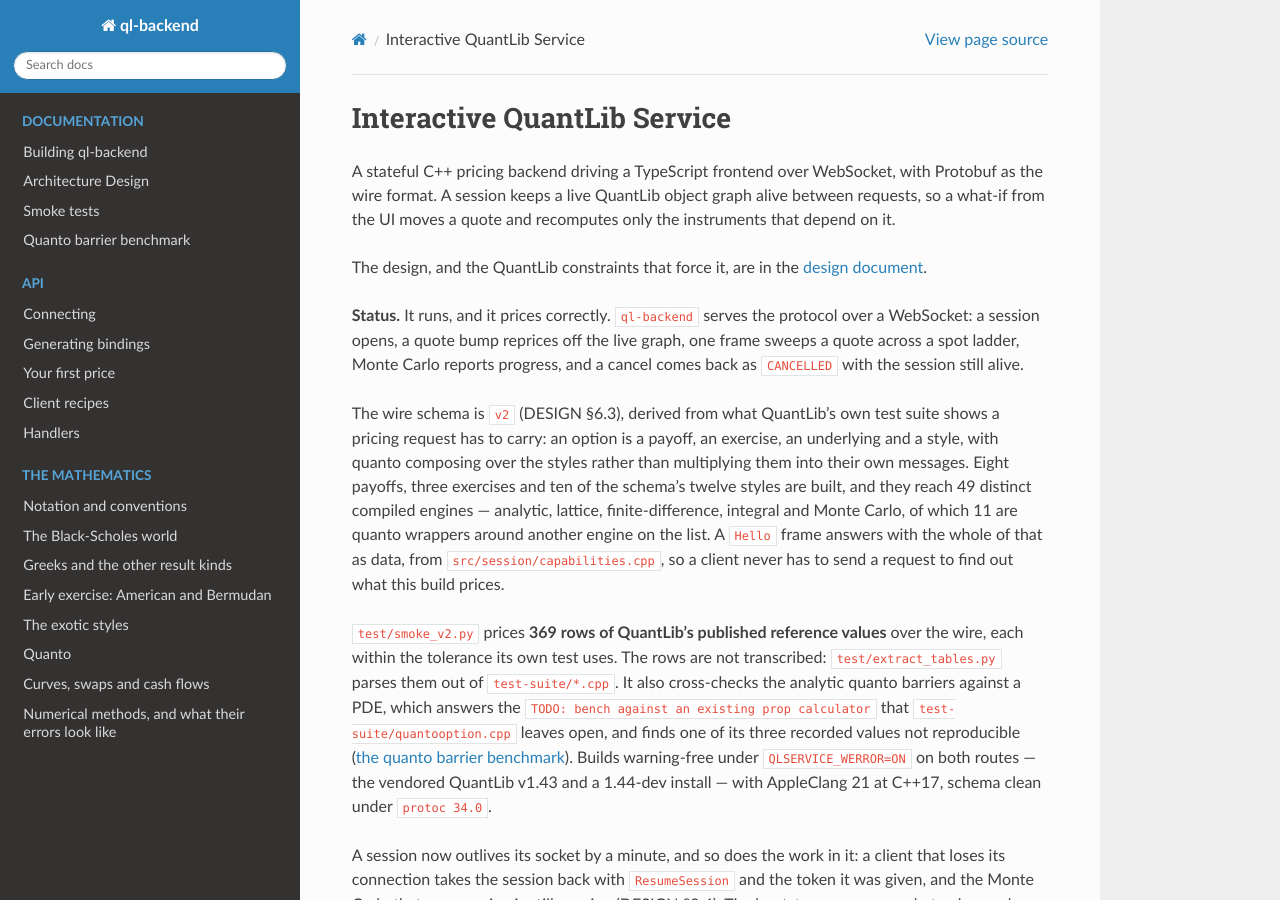
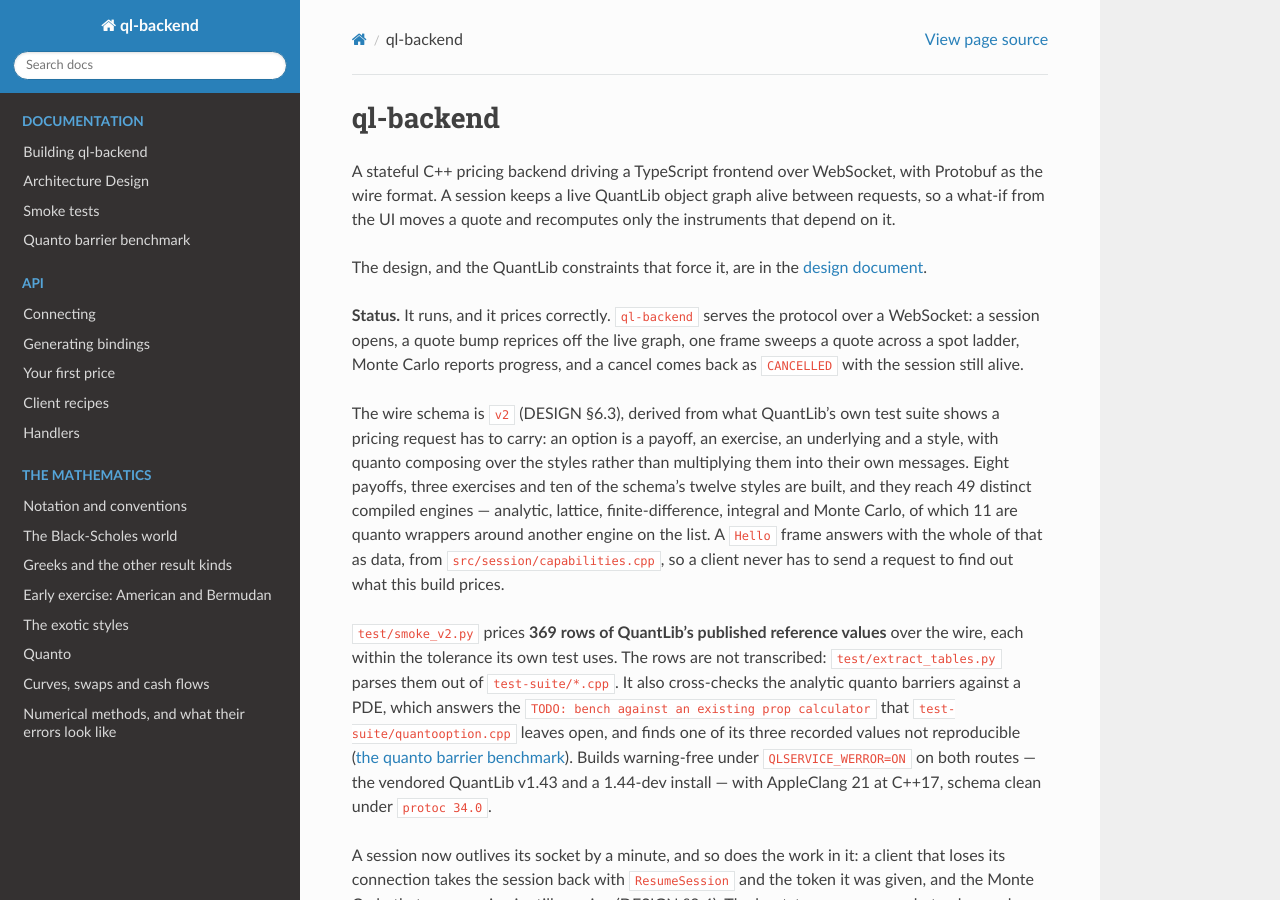
Before and after one commit to markccchiang/ql-backend, a Sphinx documentation site: the page built from doc/index.md, in a window 1280 px wide and 900 px high. Built offline with Sphinx 7.4.7 and the Read the Docs theme 3.1.0, drawn with Linux system fonts in a browser that asks for light colours.

Commit message:
Name the docs ql-backend in their title and headings too
The sidebar already read ql-backend. The browser tab title still said
Interactive QuantLib Service, and so did the top heading of the docs' front
page and of the README. All three now say ql-backend, so the repository, the
binary, the docs and the service's log lines use one name.

The docs build clean against doc/requirements.txt, and the rendered front
page carries ql-backend in its title, sidebar and heading with the old name
nowhere on it.

Co-Authored-By: Claude Opus 5 <noreply@anthropic.com>
Claude-Session: https://claude.ai/code/session_01MJtVZSjTSgWshw7miPwQ9g

```diff
--- a/doc/conf.py
+++ b/doc/conf.py
@@ -39,7 +39,7 @@ myst_heading_anchors = 4
 exclude_patterns = ["_build", "Thumbs.db", ".DS_Store", "requirements.txt"]
 
 html_theme = "sphinx_rtd_theme"
-html_title = "Interactive QuantLib Service"
+html_title = "ql-backend"
 
 # A page links to source files as ../src/..., which is outside the doc tree:
 # correct on GitHub, and not something Sphinx can resolve into the build.
--- a/doc/index.md
+++ b/doc/index.md
@@ -1,4 +1,4 @@
-# Interactive QuantLib Service
+# ql-backend
 
 A stateful C++ pricing backend driving a TypeScript frontend over WebSocket,
 with Protobuf as the wire format. A session keeps a live QuantLib object graph
```
Also changed, not shown: README.md (+1 -1 lines).
